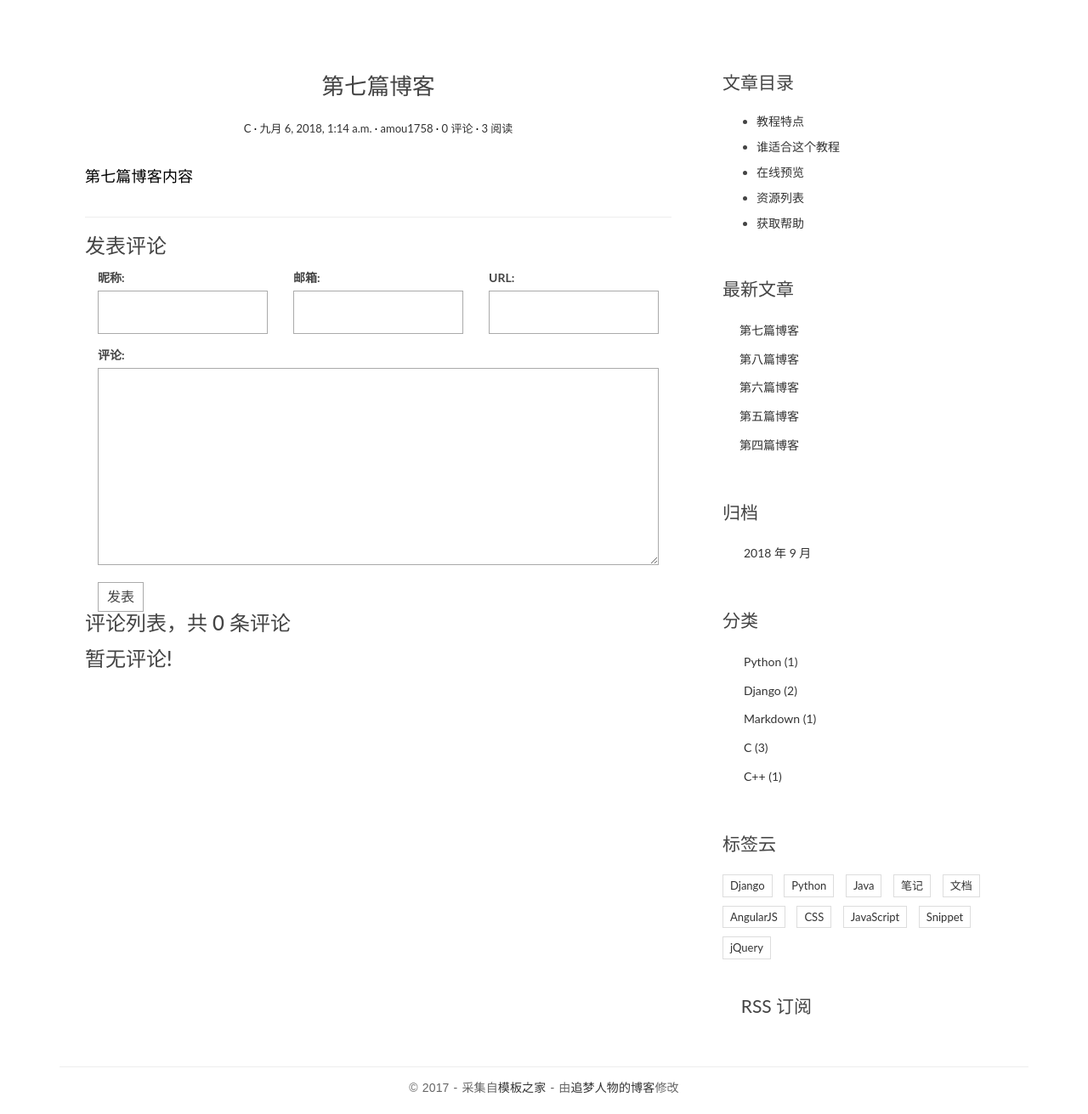
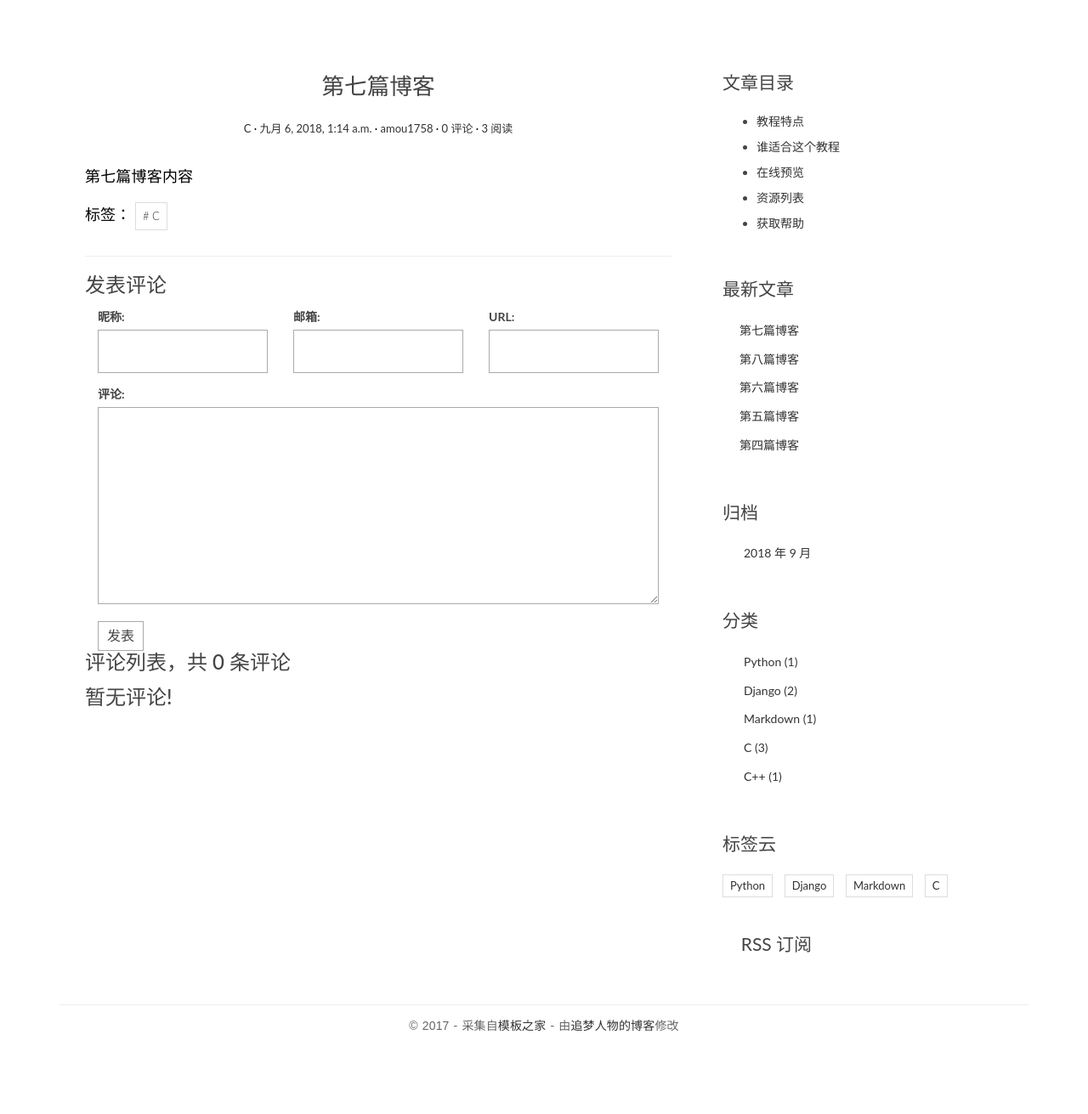
Before and after one commit to amou1758/ZHM, a Django app: page /post/8/ in a window 1280 px wide. Shown: the part 91-1402 px from the top of the page at 85% size. After the commit the page ends 1305 px from the top, so only its background shows below. Run offline with Django 3.2, Linux system fonts and the light colour scheme; data comes from the database, SQL or seed files in the repository; both versions use the stored data as it was after the commit; some libraries are stand-ins or nearby versions; some web fonts are replaced.

Commit message:
21. 标签云!

```diff
--- a/blog/templatetags/blog_tags.py
+++ b/blog/templatetags/blog_tags.py
@@ -21,3 +21,9 @@ def get_categories():
     # 别忘了在顶部引入 Category 类
     return Category.objects.annotate(num_posts=Count('post')).filter(num_posts__gt=0)
     # return Category.objects.all()
+
+
+@register.simple_tag
+def get_tags():
+    # 记得在顶部引入 Tag model
+    return Tag.objects.annotate(num_posts=Count('post')).filter(num_posts__gt=0)
--- a/blog/urls.py
+++ b/blog/urls.py
@@ -10,4 +10,5 @@ urlpatterns = [
     url(r'^post/(?P<pk>[0-9]+)/$', views.PostDetailView.as_view(), name='detail'),
     url(r'^archives/(?P<year>[0-9]{4})/(?P<month>[0-9]{1,2})/$', views.ArchivesView.as_view(), name='archives'),
     url(r'^category/(?P<pk>[0-9]+)/$', views.CategoryView.as_view(), name='category'),
+    url(r'^tag/(?P<pk>[0-9]+)/$', views.TagView.as_view(), name='tag')
 ]
--- a/blog/views.py
+++ b/blog/views.py
@@ -297,3 +297,13 @@ class PostDetailView(DetailView):
             'comment_count': comment_count,
         })
         return context
+
+
+class TagView(ListView):
+    model = Post
+    template_name = 'blog/index.html'
+    context_object_name = 'post_list'
+
+    def get_queryset(self):
+        tag = get_object_or_404(Tag, pk=self.kwargs.get('pk'))
+        return super(TagView, self).get_queryset().filter(tags=tag)
--- a/templates/base.html
+++ b/templates/base.html
@@ -122,37 +122,14 @@
 
                 <div class="widget widget-tag-cloud">
                     <h3 class="widget-title">标签云</h3>
+                    {% get_tags as tag_list %}
                     <ul>
-                        <li>
-                            <a href="#">Django</a>
-                        </li>
-                        <li>
-                            <a href="#">Python</a>
-                        </li>
-                        <li>
-                            <a href="#">Java</a>
-                        </li>
-                        <li>
-                            <a href="#">笔记</a>
-                        </li>
-                        <li>
-                            <a href="#">文档</a>
-                        </li>
-                        <li>
-                            <a href="#">AngularJS</a>
-                        </li>
-                        <li>
-                            <a href="#">CSS</a>
-                        </li>
-                        <li>
-                            <a href="#">JavaScript</a>
-                        </li>
-                        <li>
-                            <a href="#">Snippet</a>
-                        </li>
-                        <li>
-                            <a href="#">jQuery</a>
-                        </li>
+                        {% for tag in tag_list %}
+                            <li>
+                                <a href="{% url 'blog:tag' tag.pk %}">{{ tag.name }}</a>
+                            </li>
+                        {% endfor %}
+
                     </ul>
                 </div>
                 <div class="rss">
--- a/templates/blog/detail.html
+++ b/templates/blog/detail.html
@@ -15,6 +15,14 @@
         </header>
         <div class="entry-content clearfix">
             {{ post.body | safe}}
+            <div class="widget-tag-cloud">
+                <ul>
+                    标签：
+                    {% for tag in post.tags.all %}
+                        <li><a href="{% url 'blog:tag' tag.pk %}"># {{ tag.name }}</a></li>
+                    {% endfor %}
+                </ul>
+            </div>
         </div>
     </article>
     <section class="comment-area" id="comment-area">
```
Also changed, not shown: db.sqlite3.
